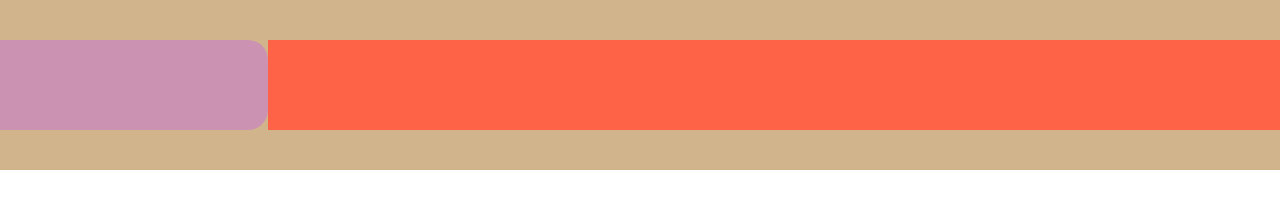
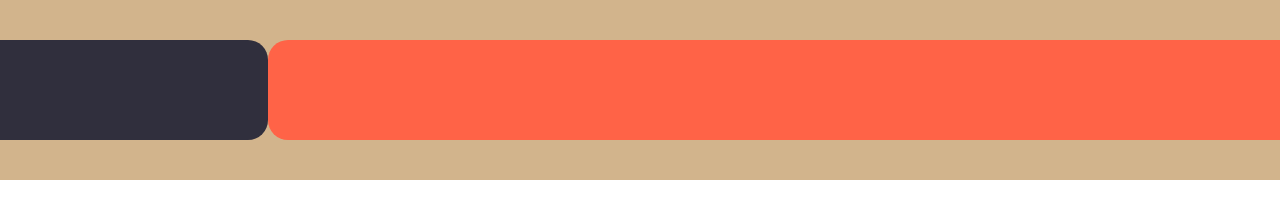
Before and after one commit to Bllogwill/Portfolio, a website: page index.html in a window 1280 px wide. Shown: the top 218 px of the page. Drawn offline with Linux system fonts and the light colour scheme.

Commit message:
alteraca1

```diff
--- a/index.html
+++ b/index.html
@@ -6,6 +6,12 @@
   <meta http-equiv="X-UA-Compatible" content="IE=edge">
   <meta name="viewport" content="width=device-width, initial-scale=1.0">
   <link rel="stylesheet" type="text/css" href="styles.css" />
+  <link rel="preconnect" href="https://fonts.googleapis.com">
+  <link rel="preconnect" href="https://fonts.gstatic.com" crossorigin>
+  <link
+    href="https://fonts.googleapis.com/css2?family=Merriweather+Sans:ital,wght@0,400;0,500;0,700;1,500;1,700&display=swap"
+    rel="stylesheet">
+
   <title>Document</title>
 </head>
 
--- a/styles.css
+++ b/styles.css
@@ -34,12 +34,15 @@ background-color: tan;
   width: 100%;
   max-width: 348px;
   border-radius: 20px;
+  font-family: 'Merriweather Sans';
 
-  background-color: #CB92B1;
+  background-color: #302F3D;
 }
 
 .content-body .content-projetos {
   width: 100%;
+  border-radius: 20px;
+  font-family: 'Merriweather Sans';
 
 
   background-color: tomato;
```
